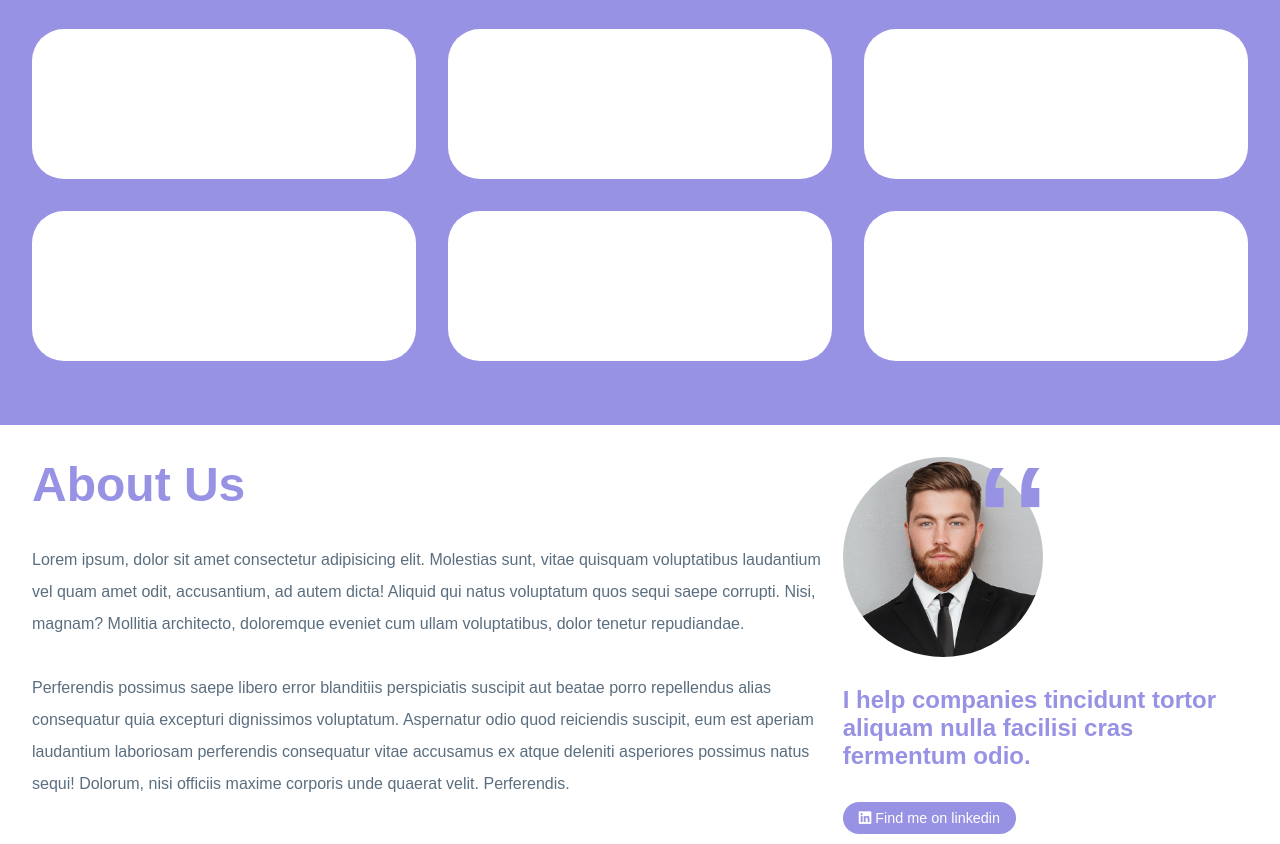
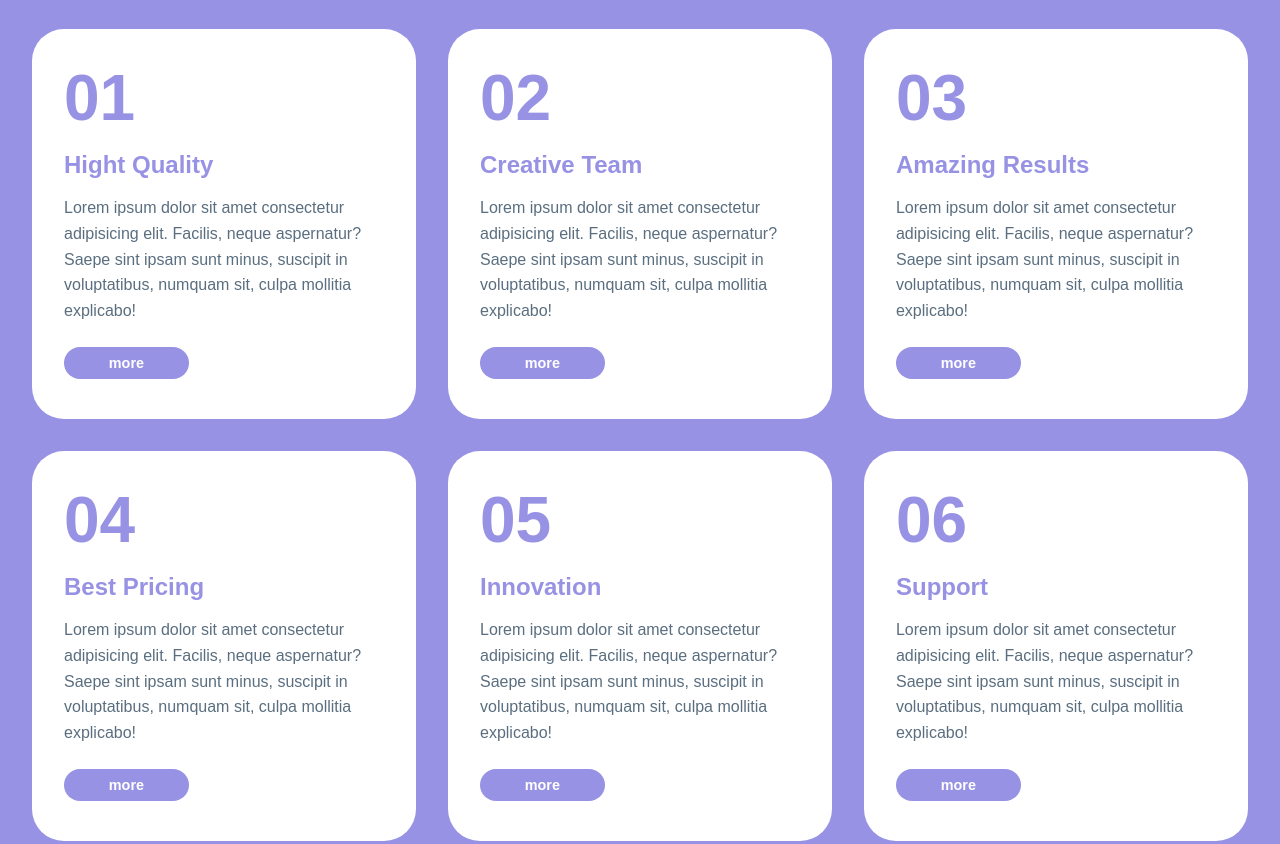
Before and after one commit to IreneChicca/htmlcss-responsive-layout, a plain HTML site: page index.html in a window 1280 px wide. Shown: the part 2284-3128 px from the top of the page. Drawn offline with Linux system fonts and the light colour scheme; a web font is replaced by a local one.

Commit message:
EDIT benefits - mobile

```diff
--- a/css/style.css
+++ b/css/style.css
@@ -313,7 +313,38 @@ nav li {
 #benefits .card {
     background-color: white;
     border-radius: 2rem;
+    padding: 2rem;
+    text-align: start;
 }
+
+#benefits .card h1 {
+    color: #9792e4;
+    text-align: start;
+    font-size: 4rem;
+}
+
+#benefits .card h2 {
+    color: #9792e4;
+    padding: 1rem 0;
+}
+
+#benefits .card p {
+    line-height: 1.6rem;
+}
+
+#benefits .card button {
+    padding: 2rem 0 1rem;
+}
+
+#benefits .card button a {
+    background-color: #9792e4;
+    padding: .5rem 2.8rem;
+    border-radius: 2rem;
+    color: white;
+    font-weight: 800;
+}
+
+
 
 
 /*about us*/
--- a/index.html
+++ b/index.html
@@ -196,12 +196,49 @@
         <div id="benefits">
             <h1>Benefits of working with us</h1>
             <div class="row">
-                <div class="card"></div>
-                <div class="card"></div>
-                <div class="card"></div>
-                <div class="card"></div>
-                <div class="card"></div>
-                <div class="card"></div>
+                <div class="card">
+                    <h1>01</h1>
+                    <h2>Hight Quality</h2>
+                    <p>Lorem ipsum dolor sit amet consectetur adipisicing elit. Facilis, neque aspernatur? Saepe sint
+                        ipsam sunt minus, suscipit in voluptatibus, numquam sit, culpa mollitia explicabo!</p>
+                    <button><a href="#">more</a></button>
+                </div>
+                <div class="card">
+                    <h1>02</h1>
+                    <h2>Creative Team</h2>
+                    <p>Lorem ipsum dolor sit amet consectetur adipisicing elit. Facilis, neque aspernatur? Saepe sint
+                        ipsam sunt minus, suscipit in voluptatibus, numquam sit, culpa mollitia explicabo!</p>
+                    <button><a href="#">more</a></button>
+                </div>
+                <div class="card">
+                    <h1>03</h1>
+                    <h2>Amazing Results</h2>
+                    <p>Lorem ipsum dolor sit amet consectetur adipisicing elit. Facilis, neque aspernatur? Saepe sint
+                        ipsam sunt minus, suscipit in voluptatibus, numquam sit, culpa mollitia explicabo!</p>
+                    <button><a href="#">more</a></button>
+                </div>
+                <div class="card">
+                    <h1>04</h1>
+                    <h2>Best Pricing</h2>
+                    <p>Lorem ipsum dolor sit amet consectetur adipisicing elit. Facilis, neque aspernatur? Saepe sint
+                        ipsam sunt minus, suscipit in voluptatibus, numquam sit, culpa mollitia explicabo!</p>
+                    <button><a href="#">more</a></button>
+                </div>
+                <div class="card">
+                    <h1>05</h1>
+                    <h2>Innovation</h2>
+                    <p>Lorem ipsum dolor sit amet consectetur adipisicing elit. Facilis, neque aspernatur? Saepe sint
+                        ipsam sunt minus, suscipit in voluptatibus, numquam sit, culpa mollitia explicabo!</p>
+                    <button><a href="#">more</a></button>
+                </div>
+                <div class="card">
+                    <h1>06</h1>
+                    <h2>Support</h2>
+                    <p>Lorem ipsum dolor sit amet consectetur adipisicing elit. Facilis, neque aspernatur? Saepe sint
+                        ipsam sunt minus, suscipit in voluptatibus, numquam sit, culpa mollitia explicabo!</p>
+                    <button><a href="#">more</a></button>
+                </div>
+
             </div>
         </div>
 
@@ -267,7 +304,7 @@
 
     </main>
 
-
+    <!-- footer-->
     <footer>
         <div class="container">
             <p>Lorem ipsum dolor sit amet consectetur, adipisicing elit. Error laborum autem possimus hic consequatur
```
